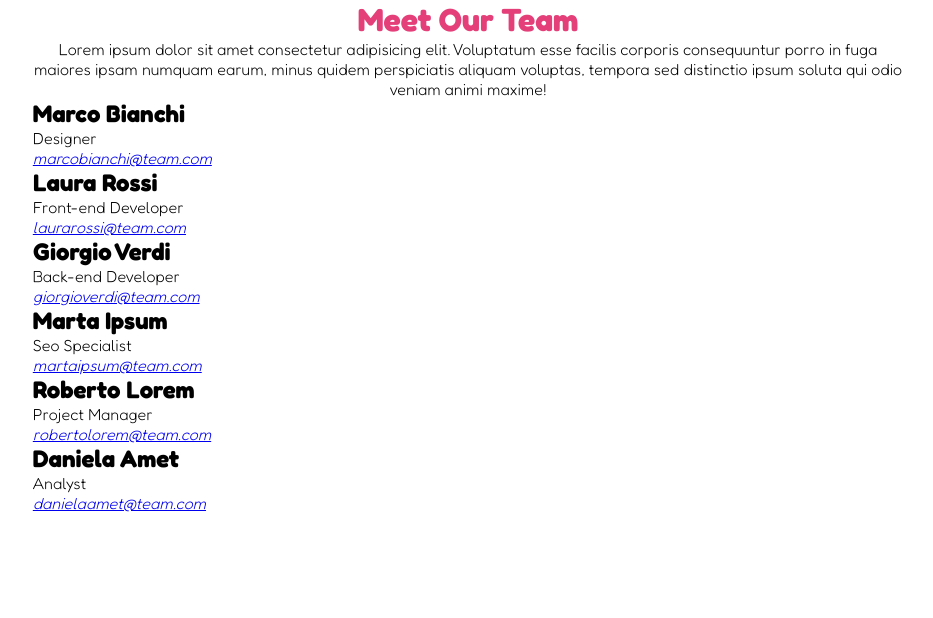
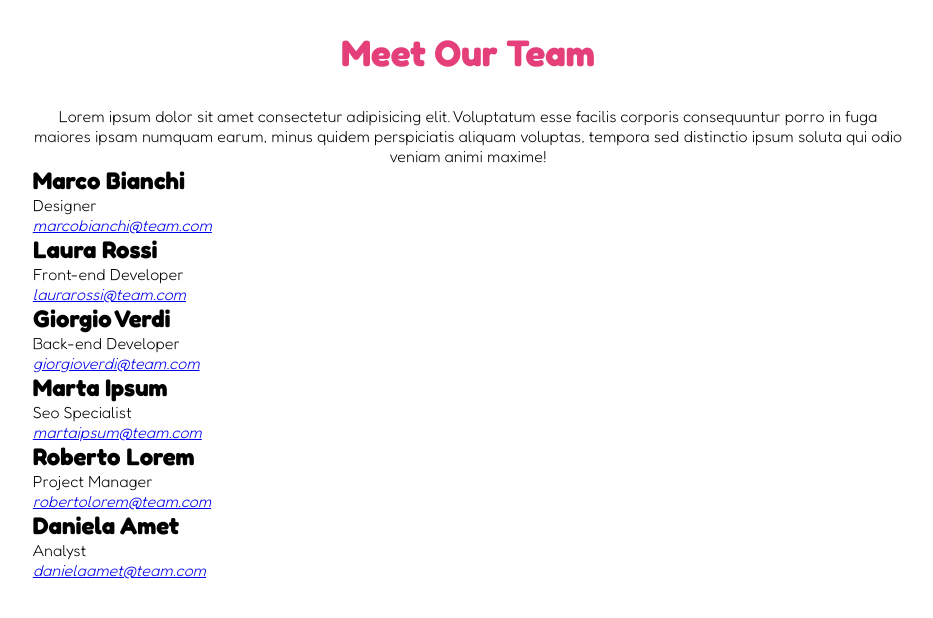
Before and after one commit to AnielloPiscopo/html-css-float-cards, a plain HTML site: page index.html in a window 1280 px wide. Shown: the whole page, without its empty margins (172-1105 px from the left). Drawn offline with Linux system fonts and the light colour scheme.

Commit message:
Improved the title through css

```diff
--- a/assets/css/style.css
+++ b/assets/css/style.css
@@ -21,6 +21,8 @@ main{
 main h1{
     color: #e43f79;
     text-align: center;
+    padding: 1.9rem;
+    font-size: 2.3rem;
 }
 
 main p{
```
